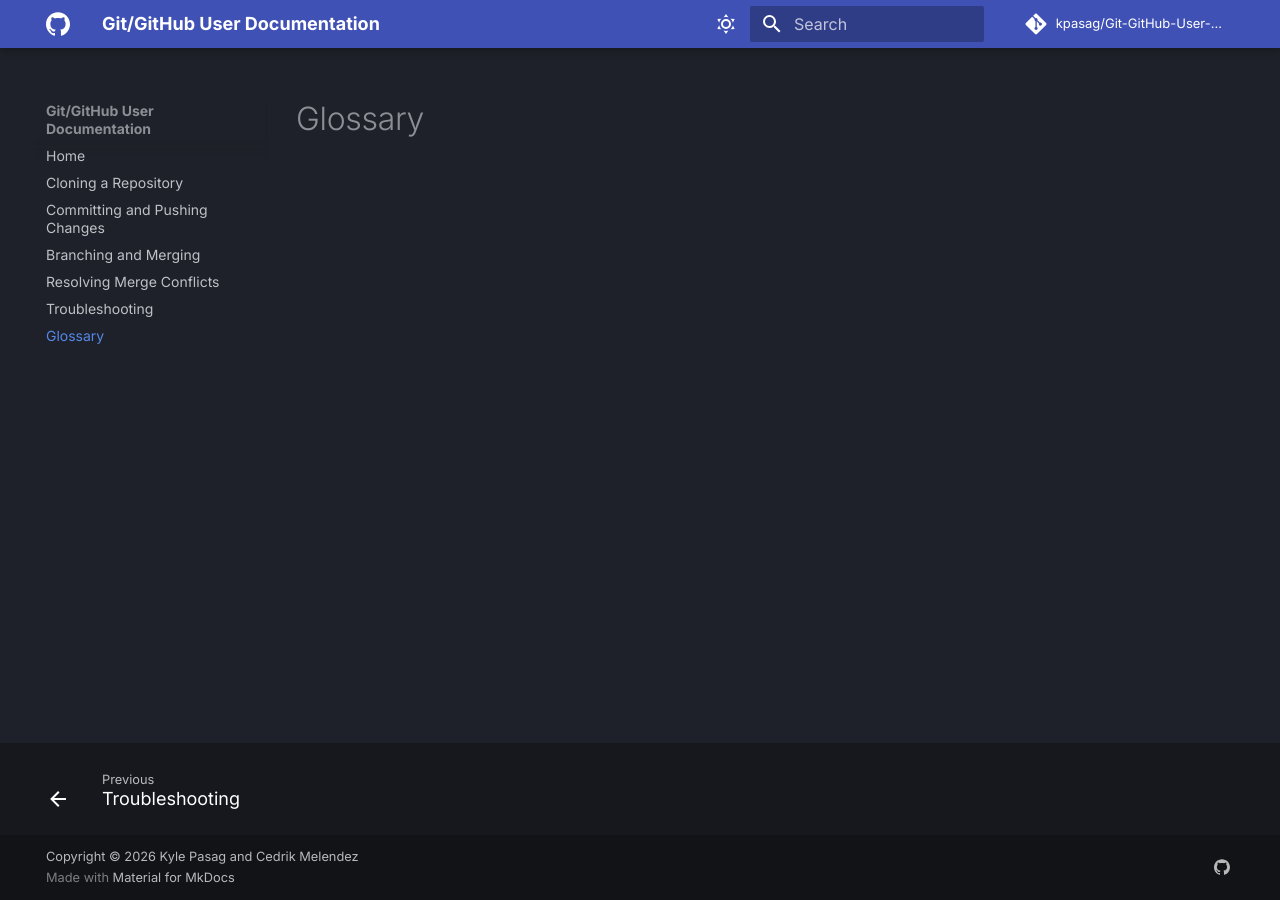
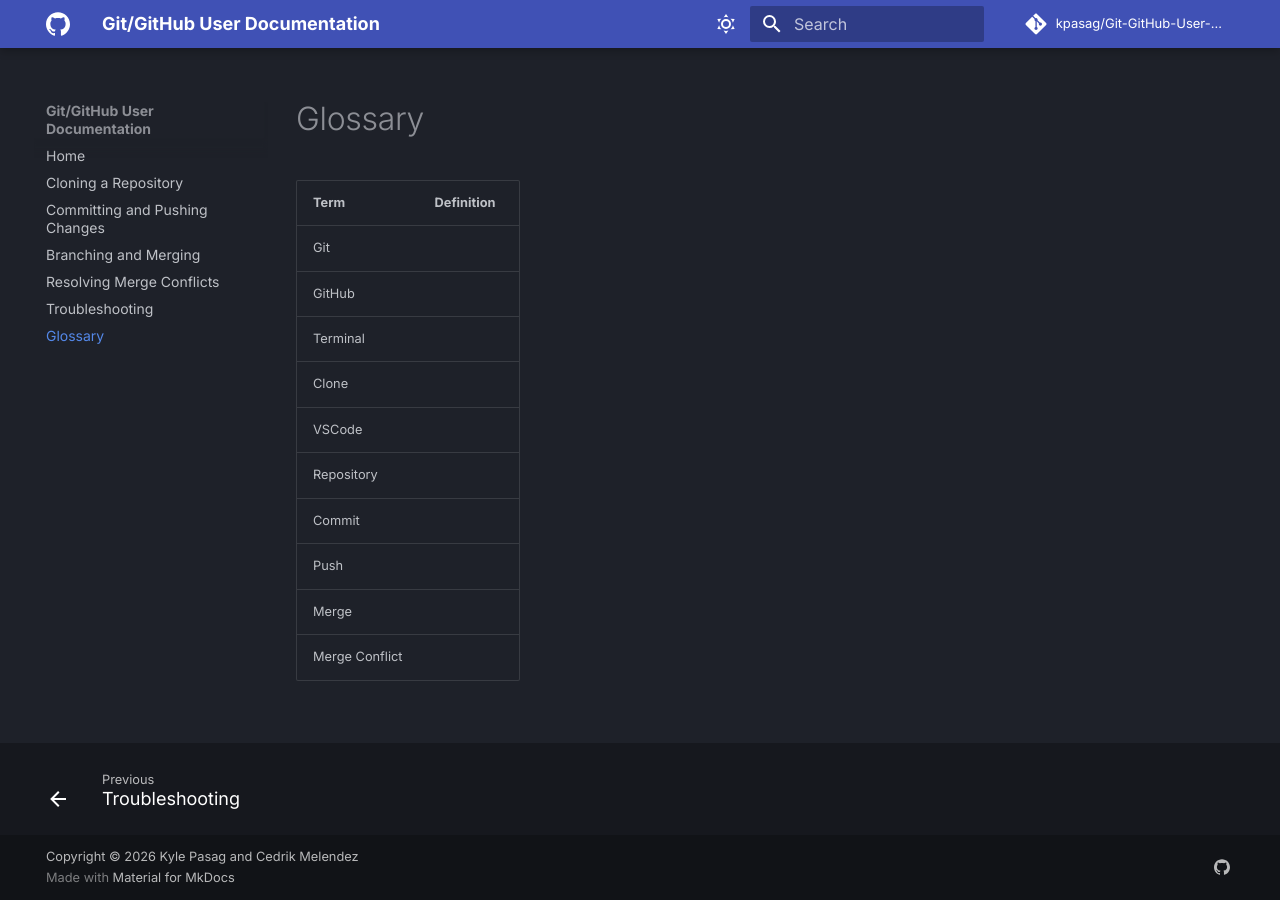
Before and after one commit to kpasag/Git-GitHub-User-Documentation, an MkDocs documentation site: the page built from docs/glossary.md, in a window 1280 px wide. Built offline with MkDocs 1.6.1 and Material for MkDocs 9.7.7, drawn with Linux system fonts in a browser that asks for light colours; comment, search, counter and statistics services are not loaded.

Commit message:
Changed wording and started glossary

```diff
--- a/docs/glossary.md
+++ b/docs/glossary.md
@@ -1 +1,13 @@
 # Glossary
+| Term           | Definition |
+|----------------|------------|
+| Git            |            |
+| GitHub         |            |
+| Terminal       |            |
+| Clone          |            |
+| VSCode         |            |
+| Repository     |            |
+| Commit         |            |
+| Push           |            |
+| Merge          |            |
+| Merge Conflict |            |
```
Also changed, not shown: docs/branching-and-merging.md (+4 -4 lines), docs/committing-and-pushing.md (+1 -1 lines).
